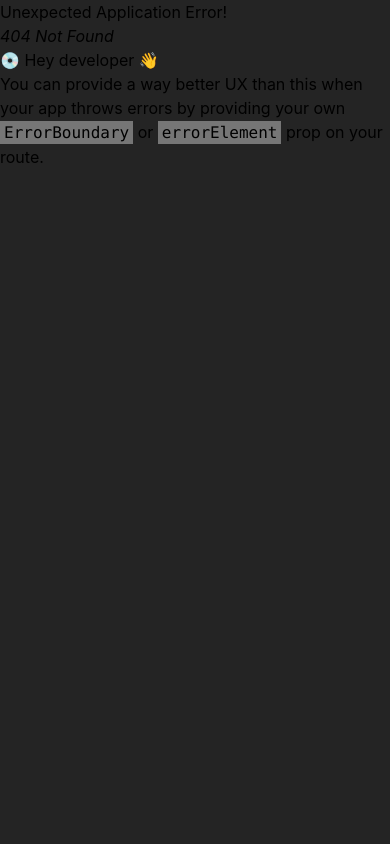
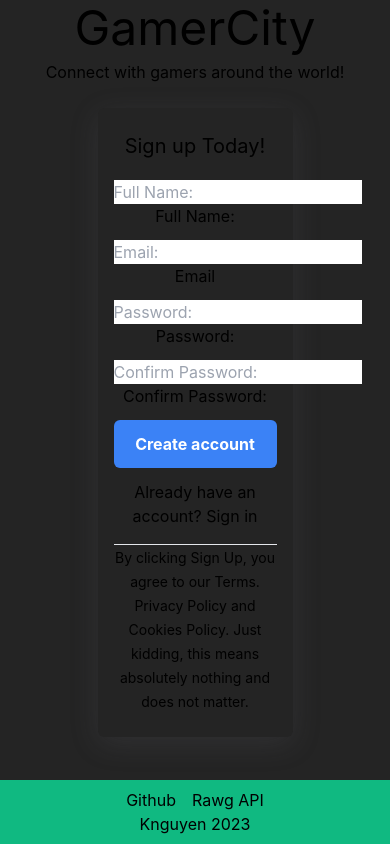
Before and after one commit to Knguyen-dev/Shopping-Cart-App, a React (Vite) app: page /auth/register in a window 390 px wide. Before the commit this address had no page. Built offline with nearby package versions, Linux system fonts and the light colour scheme.

Commit message:
Registration and Login page
Registration an login pages seem good, though the main app page has some issues with responsiveness.

```diff
--- a/src/App.css
+++ b/src/App.css
@@ -2,20 +2,6 @@
 	min-height: 100vh;
 	display: grid;
 	grid-template-rows: auto 80% auto;
-}
-
-#app-header nav {
-	display: flex;
-	flex-direction: row;
-	align-items: center;
-	padding: 1em 4em;
-	background-color: var(--emerald);
-	column-gap: 1em;
-}
-
-.site-brand-container {
-	margin-right: 1em;
-	font-size: 2em;
 }
 
 .search-form {
@@ -30,49 +16,6 @@
 	border-bottom-right-radius: 0;
 }
 .search-form button {
-	border-top-left-radius: 0;
-	border-bottom-left-radius: 0;
 	background-color: var(--teal);
 	padding: 0.8em 0.8em;
 }
-
-.nav-links {
-	display: flex;
-	column-gap: 12px;
-	font-size: 1em;
-	flex-basis: 30%;
-	justify-content: flex-end;
-}
-.nav-links a {
-	background-color: var(--teal);
-	padding: 6px 8px;
-	border-radius: var(--border-radius);
-}
-
-/* footer styles */
-
-#app-footer {
-	background-color: var(--emerald);
-	padding: 0.5em 0.5em;
-	text-align: center;
-}
-
-.footer-nav-links {
-	display: flex;
-	justify-content: center;
-	column-gap: 1em;
-}
-
-.auth-layout {
-	display: flex;
-	flex-direction: column;
-	min-height: 100vh;
-}
-
-.auth-layout footer {
-	margin-top: auto;
-}
-
-.auth-layout main {
-	display: flex;
-}
--- a/src/App.jsx
+++ b/src/App.jsx
@@ -10,6 +10,7 @@ import AppLayout from "./pages/layouts/AppLayout";
 import AuthLayout from "./pages/layouts/AuthLayout";
 // Pages
 import LoginPage from "./pages/LoginPage";
+import RegisterPage from "./pages/RegisterPage";
 
 import "./App.css";
 const appRouter = createBrowserRouter(
@@ -19,6 +20,7 @@ const appRouter = createBrowserRouter(
 
 			<Route path="auth" element={<AuthLayout />}>
 				<Route path="login" element={<LoginPage />} />
+				<Route path="register" element={<RegisterPage />} />
 			</Route>
 		</Route>
 	)
--- a/src/index.css
+++ b/src/index.css
@@ -22,13 +22,21 @@
 	--emerald: #059669;
 	--teal: #2dd4bf;
 
+  --off-white: #22d3ee
+
 	--border-radius: 6px;
 }
 
 a {
 	text-decoration: inherit;
 }
+
 a:hover {
+  text-decoration: underline;
+}
+
+
+a:active {
 	color: #535bf2;
 }
 
--- a/src/pages/LoginPage.jsx
+++ b/src/pages/LoginPage.jsx
@@ -1,12 +1,45 @@
 export default function LoginPage() {
 	return (
-		<div className="login-page">
-			<div className="form-container">
-				<form id="login-form">
-					<input type="email" placeholder="Email: " />
-					<input type="password" placeholder="Password: " />
-				</form>
-			</div>
+		<div className="form-container tw-w-1/2 md:tw-w-1/3 tw-py-6 tw-px-4">
+			<form id="login-form">
+				<div className="tw-flex tw-flex-col tw-gap-y-3 tw-mb-4">
+					<div className="form-floating">
+						<input
+							type="email"
+							id="login-email"
+							placeholder="Email:"
+							className="form-control"
+							required
+						/>
+						<label htmlFor="login-email" className="form-label">
+							Email
+						</label>
+					</div>
+					<div className="form-floating">
+						<input
+							type="password"
+							id="login-password"
+							placeholder="Password:"
+							className="form-control"
+						/>
+						<label htmlFor="login-password" className="form-label">
+							Password
+						</label>
+					</div>
+					<button
+						className="tw-py-3 tw-rounded-md tw-text-white tw-bg-blue-500 tw-font-bold"
+						type="submit">
+						Log In
+					</button>
+					<a href="#">Forgot Password?</a>
+				</div>
+				<hr></hr>
+				<div className="tw-mt-3 tw-flex tw-justify-center">
+					<button className="tw-text-white tw-rounded-md tw-px-5 tw-py-3 tw-font-bold tw-bg-emerald-500">
+						Create New Account
+					</button>
+				</div>
+			</form>
 		</div>
 	);
 }
--- /dev/null
+++ b/src/pages/RegisterPage.jsx
@@ -0,0 +1,78 @@
+export default function RegisterPage() {
+	return (
+		<div className="form-container tw-w-1/2 md:tw-w-1/3 tw-py-6 tw-px-4 tw-rounded-md">
+			<h1 className="tw-mb-5 tw-text-xl">Sign up Today!</h1>
+			<form id="sign-up-form">
+				<div className="tw-flex tw-flex-col tw-gap-y-3 tw-mb-4">
+					<div className="form-floating">
+						<input
+							type="text"
+							id="full-name"
+							placeholder="Full Name:"
+							className="form-control"
+							required
+						/>
+						<label htmlFor="full-name" className="form-label">
+							Full Name:
+						</label>
+					</div>
+
+					<div className="form-floating">
+						<input
+							type="email"
+							id="login-email"
+							placeholder="Email:"
+							className="form-control"
+							required
+						/>
+						<label htmlFor="login-email" className="form-label">
+							Email
+						</label>
+					</div>
+
+					<div className="form-floating">
+						<input
+							type="password"
+							id="password"
+							placeholder="Password:"
+							className="form-control"
+							required
+						/>
+						<label htmlFor="password" className="form-label">
+							Password:
+						</label>
+					</div>
+
+					<div className="form-floating">
+						<input
+							type="password"
+							id="confirm-password"
+							placeholder="Confirm Password:"
+							className="form-control"
+							required
+						/>
+						<label htmlFor="confirm-password" className="form-label">
+							Confirm Password:
+						</label>
+					</div>
+
+					<button
+						className="tw-py-3 tw-rounded-md tw-text-white tw-bg-blue-500 tw-font-bold"
+						type="submit">
+						Create account
+					</button>
+					<span>
+						Already have an account? <a href="#">Sign in</a>
+					</span>
+				</div>
+				<hr></hr>
+
+				<span className="tw-text-sm">
+					By clicking Sign Up, you agree to our <a href="#">Terms</a>.
+					<a href="#"> Privacy Policy</a> and <a href="#">Cookies Policy</a>.
+					Just kidding, this means absolutely nothing and does not matter.
+				</span>
+			</form>
+		</div>
+	);
+}
--- a/src/pages/layouts/AppLayout.jsx
+++ b/src/pages/layouts/AppLayout.jsx
@@ -2,10 +2,16 @@ import { NavLink, Outlet } from "react-router-dom";
 
 function Navbar() {
 	return (
-		<nav className="header-nav-links">
-			<div className="site-brand-container">
-				<h1>GamerCity</h1>
+		<nav className="tw-text-center tw-flex tw-flex-col tw-gap-y-3 md:tw-flex-row tw-gap-x-4 tw-items-center tw-py-4 tw-px-5 tw-mx-auto">
+			<div className="tw-text-2xl tw-font-medium">
+				<NavLink to="/app">GamerCity</NavLink>
 			</div>
+
+			<ul className="tw-flex tw-flex-col md:tw-flex-row md:tw-basis-1/5 tw-gap-y-3 tw-text-lg md:tw-justify-evenly">
+				<NavLink>Browsing</NavLink>
+				<NavLink>Cart</NavLink>
+				<NavLink>User</NavLink>
+			</ul>
 
 			<form className="search-form">
 				<input
@@ -15,19 +21,13 @@ function Navbar() {
 				/>
 				<button type="submit">Search</button>
 			</form>
-
-			<ul className="nav-links">
-				<NavLink>Browsing</NavLink>
-				<NavLink>Cart</NavLink>
-				<NavLink>User</NavLink>
-			</ul>
 		</nav>
 	);
 }
 
 function Header() {
 	return (
-		<header id="app-header">
+		<header id="app-header" className="tw-bg-emerald-500">
 			<Navbar />
 		</header>
 	);
@@ -35,8 +35,10 @@ function Header() {
 
 export function Footer() {
 	return (
-		<footer id="app-footer">
-			<ul className="footer-nav-links">
+		<footer
+			id="app-footer"
+			className="tw-bg-emerald-500 tw-text-center tw-py-2">
+			<ul className="tw-flex tw-justify-center tw-gap-x-4">
 				<li>
 					<a href="#">Github</a>
 				</li>
@@ -53,10 +55,9 @@ export default function AppLayout() {
 	return (
 		<div className="app-layout">
 			<Header />
-			<main>
+			<main id="app-main">
 				<Outlet />
 			</main>
-
 			<Footer />
 		</div>
 	);
--- a/src/pages/layouts/AuthLayout.jsx
+++ b/src/pages/layouts/AuthLayout.jsx
@@ -1,12 +1,13 @@
 import { Footer } from "./AppLayout";
 import { Outlet } from "react-router";
+import "../../styles/AuthLayout.css";
 
 export default function AuthLayout() {
 	return (
-		<div className="auth-layout">
-			<main className="tw-p-3">
-				<div className="site-info">
-					<h1>GamerCity</h1>
+		<div className="tw-flex tw-flex-col tw-gap-y-10 tw-min-h-screen">
+			<main className="tw-text-center tw-gap-y-6 md:tw-gap-x-20 tw-flex tw-flex-col tw-flex-auto tw-justify-center tw-items-center md:tw-flex-row">
+				<div className="">
+					<h1 className="tw-text-5xl tw-mb-2">GamerCity</h1>
 					<p>Connect with gamers around the world!</p>
 				</div>
 				<Outlet />
--- /dev/null
+++ b/src/styles/AuthLayout.css
@@ -0,0 +1,11 @@
+.auth-layout main {
+	background-color: var(--off-white);
+}
+
+.auth-layout footer {
+	margin-top: auto;
+}
+
+.form-container {
+	box-shadow: rgba(100, 100, 111, 0.2) 0px 7px 29px 0px;
+}
```
